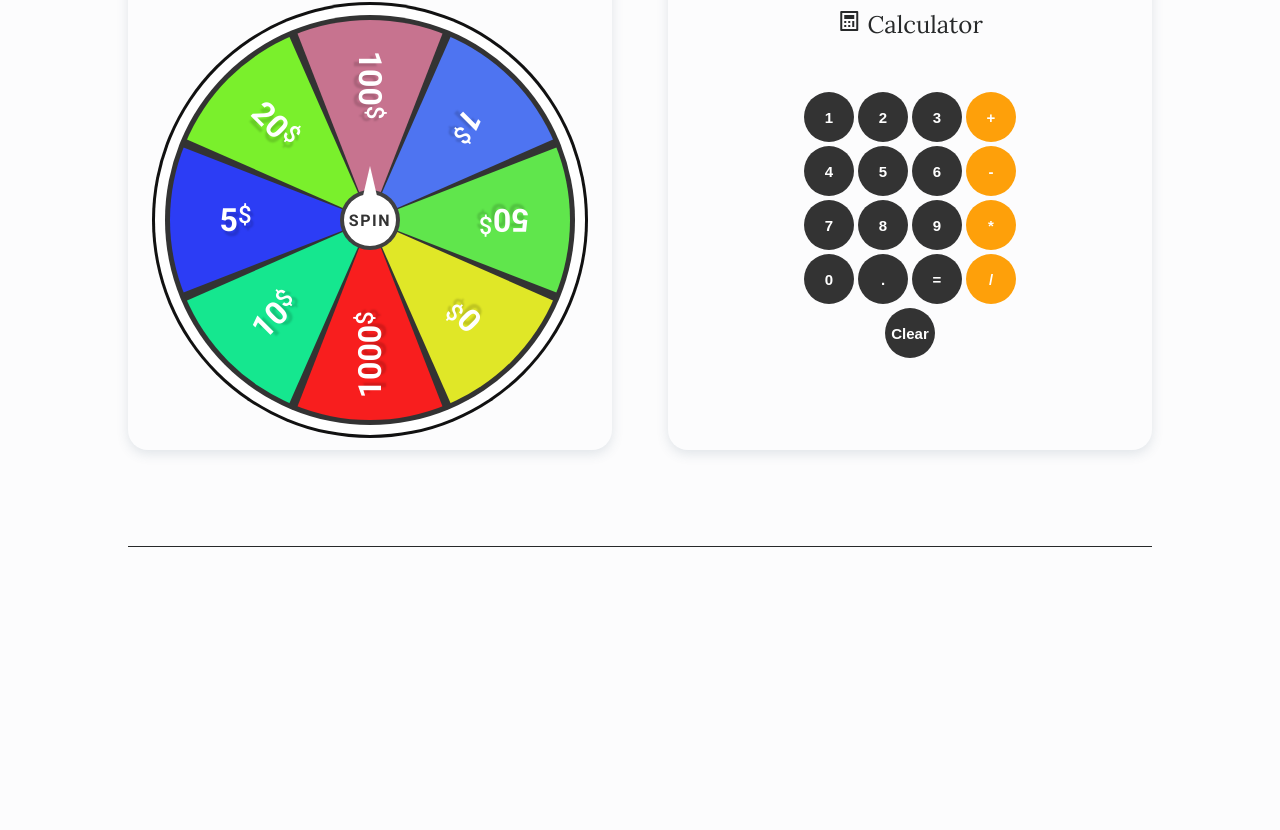
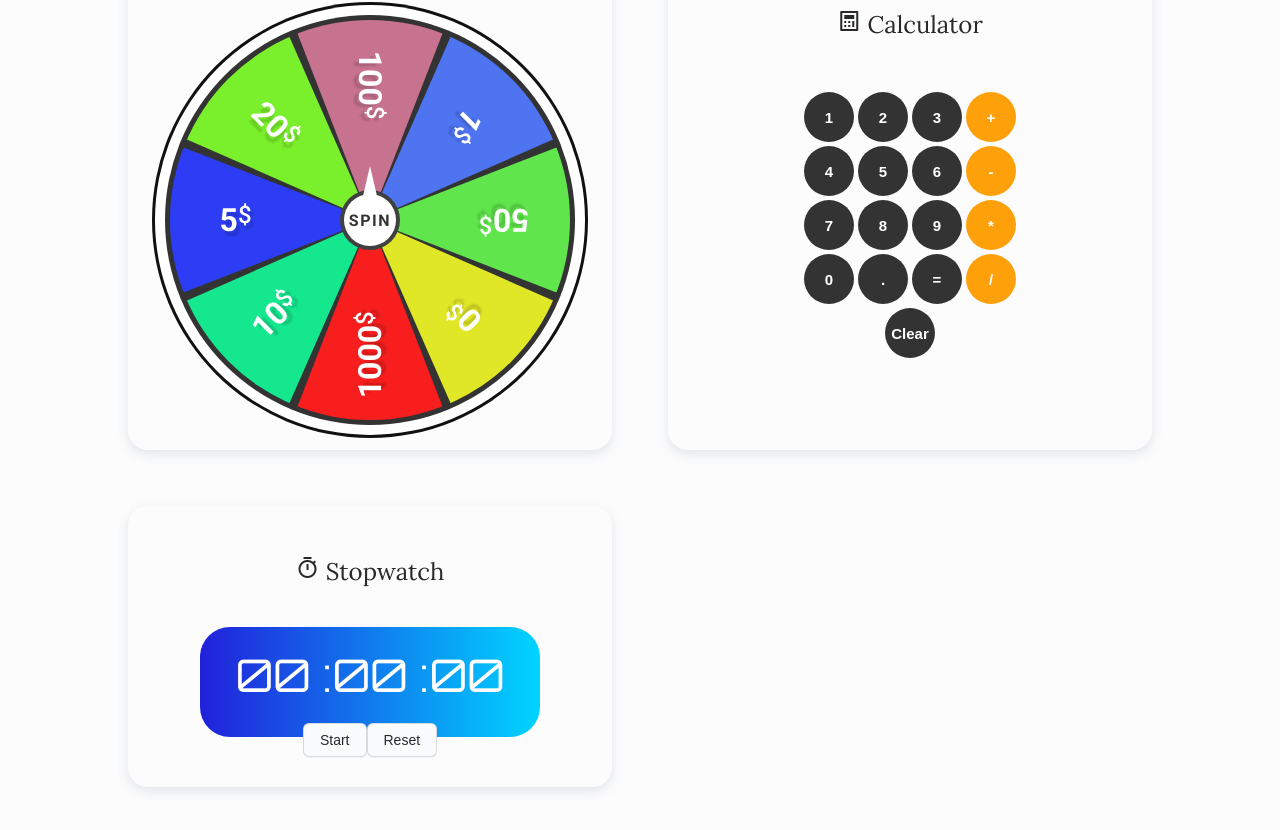
Before and after one commit to rulkimi/portfolio-vue, a Vue app: page / in a window 1280 px wide. Shown: the part 3665-4495 px from the top of the page. Before the commit the page ends 4212 px from the top, so only its background shows below. Built offline with nearby package versions, Linux system fonts and the light colour scheme.

Commit message:
added stopwatch

```diff
--- /dev/null
+++ b/src/components/Stopwatch.vue
@@ -0,0 +1,71 @@
+<template>
+  <div class="stop-watch-body">
+    <div class="stop-watch-time">
+      <span id="minutes">{{ minutes }}</span>
+      <span id="seconds">{{ seconds }}</span>
+      <span id="milliseconds">{{ miliseconds }}</span>
+    </div>
+
+    <div>
+      <button id="startStopButton" @click="startStopTimer">{{ startPause }}</button>
+      <button id="resetButton" @click="resetTimer">Reset</button>
+    </div>
+  </div>
+</template>
+
+<script>
+export default {
+  name: 'Stopwatch',
+  data() {
+    return {
+      startPause: 'Start',
+
+      minutes: '00 :',
+      seconds: '00 :',
+      miliseconds: '00',
+
+      startTime: null,
+      pausedTime: 0,
+      intervalId: null
+    }
+  },
+  methods: {
+    formatTime(time) {
+      return time.toString().padStart(2, "0");
+    },
+    updateTimer() {
+      const currentTime = new Date().getTime();
+      const elapsedTime = currentTime - this.startTime + this.pausedTime;
+
+      const minutes = Math.floor(elapsedTime / (60 * 1000));
+      const seconds = Math.floor((elapsedTime % (60 * 1000)) / 1000);
+      const milliseconds = Math.floor((elapsedTime % 1000) / 10);
+
+      this.minutes = this.formatTime(`${minutes.toString().padStart(2, "0")} :`);
+      this.seconds = this.formatTime(`${seconds.toString().padStart(2, "0")} :`);
+      this.milliseconds = this.formatTime(milliseconds);
+    },
+    startStopTimer() {
+      if (this.intervalId) {
+        clearInterval(this.intervalId);
+        this.intervalId = null;
+        this.pausedTime += new Date().getTime() - this.startTime;
+        this.startPause = 'Start';
+      } else {
+        this.startTime = new Date().getTime();
+        this.intervalId = setInterval(this.updateTimer, 10);
+        this.startPause = 'Pause';
+      }
+    },
+    resetTimer() {
+      clearInterval(this.intervalId);
+      this.intervalId = null;
+      this.pausedTime = 0;
+      this.startPause = 'Start';
+      this.minutes = '00 :';
+      this.seconds = '00 :';
+      this.miliseconds = '00';
+    }
+  }
+}
+</script>
--- a/src/components/sections/SmallProjects.vue
+++ b/src/components/sections/SmallProjects.vue
@@ -13,18 +13,21 @@
 import PageSection from '../templates/PageSection.vue';
 import WheelsOfFortune from '../WheelsOfFortune.vue';
 import Calculator from '../Calculator.vue';
+import Stopwatch from '../Stopwatch.vue';
 
 export default {
   components: {
     PageSection,
     WheelsOfFortune,
-    Calculator
+    Calculator,
+    Stopwatch
   },
   data() {
     return {
       projects: [
         { title: 'Wheels of Fortune', icon: 'ri-donut-chart-fill', component: 'wheels-of-fortune' },
         { title: 'Calculator', icon: 'ri-calculator-line', component: 'calculator' },
+        { title: 'Stopwatch', icon: 'ri-timer-line', component: 'stopwatch' },
       ],
     };
   },
```
